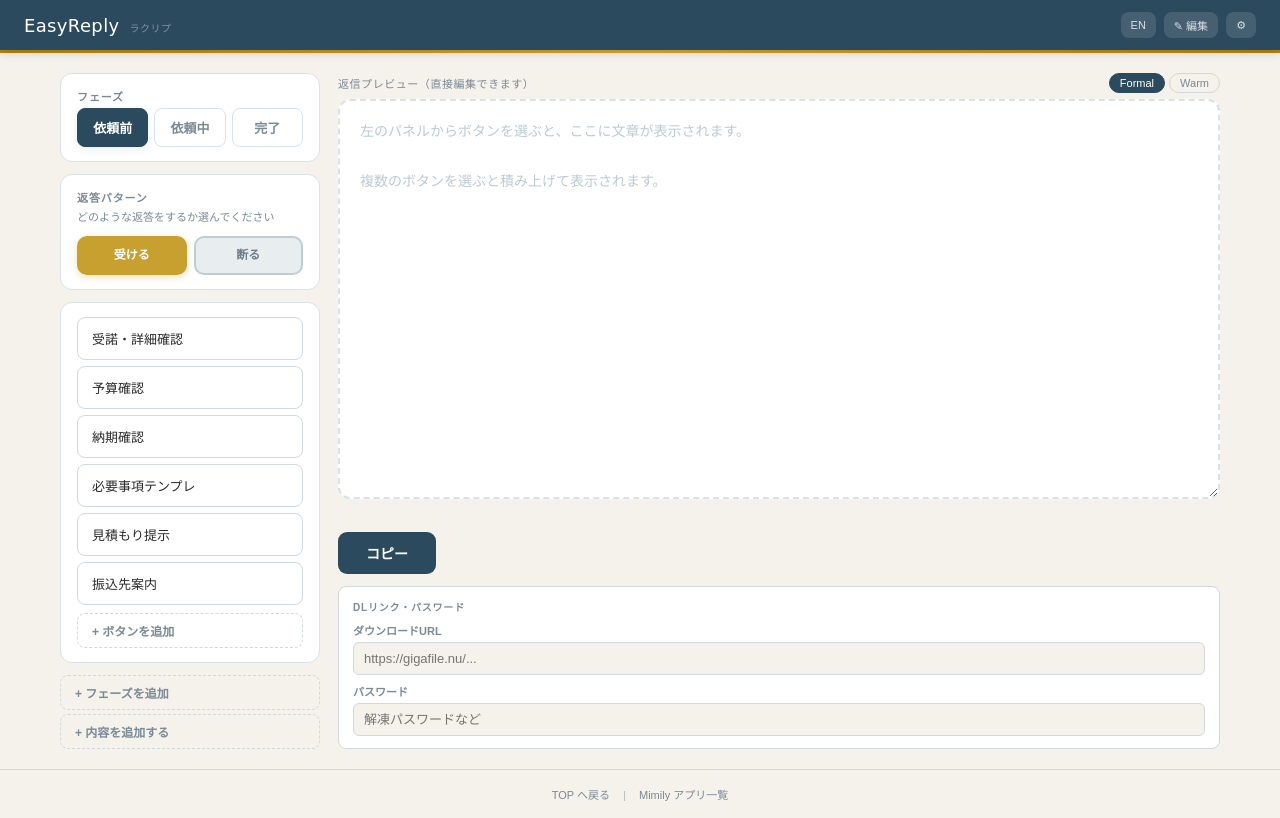
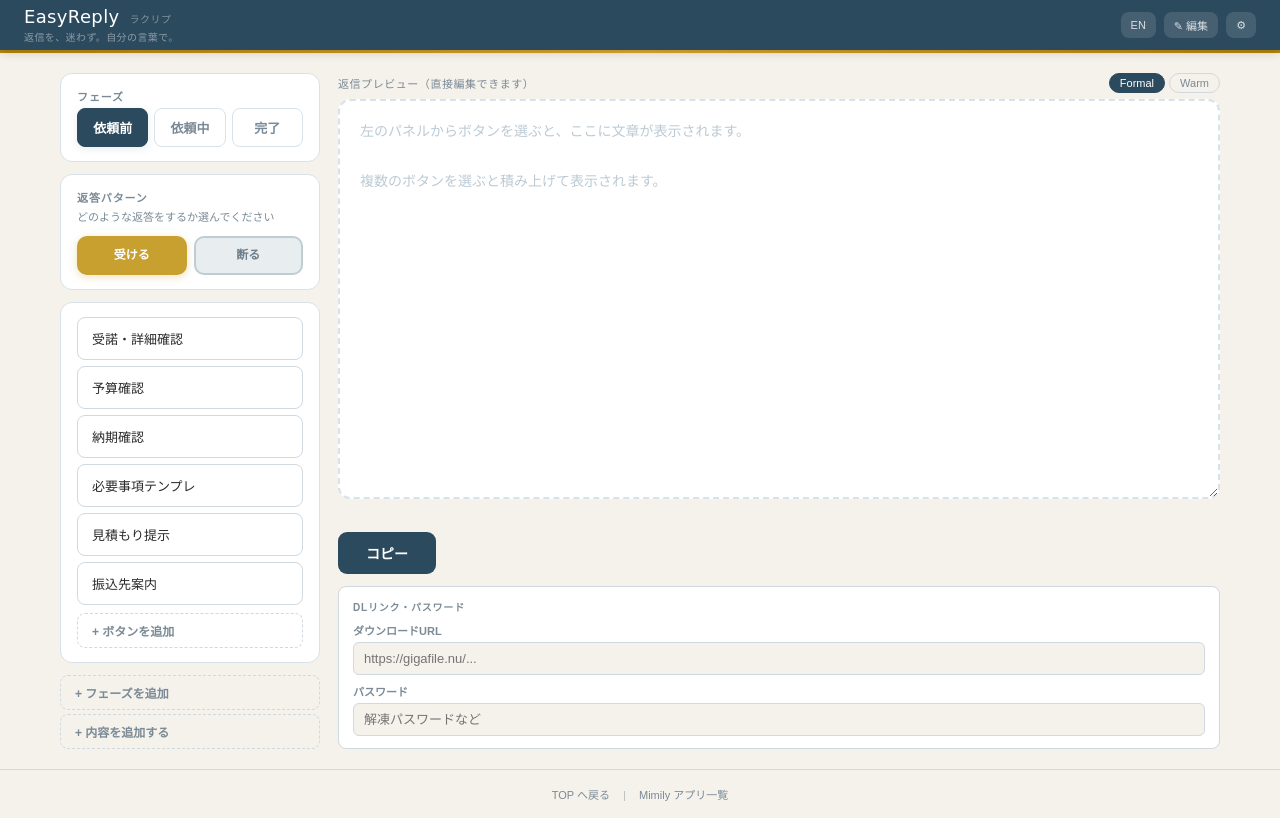
Before and after one commit to mimilyappdev/easyreply, a website built with Vite: page src/index.html in a window 1280 px wide. Built offline with nearby package versions, Linux system fonts and the light colour scheme; a web font is replaced by a local one.

Commit message:
feat: ヘッダータグライン追加（PC表示・スマホ非表示）・i18n言語切替await修正

```diff
--- a/src/i18n/en.json
+++ b/src/i18n/en.json
@@ -1,7 +1,8 @@
 {
   "app": {
     "name": "EasyReply",
-    "tagline": "Quick Reply Templates"
+    "tagline": "Quick Reply Templates",
+    "catchcopy": "Your words. Your way."
   },
   "nav": {
     "settings": "Settings",
--- a/src/i18n/ja.json
+++ b/src/i18n/ja.json
@@ -1,7 +1,8 @@
 {
   "app": {
     "name": "EasyReply",
-    "tagline": "ラクリプ"
+    "tagline": "ラクリプ",
+    "catchcopy": "返信を、迷わず。自分の言葉で。"
   },
   "nav": {
     "settings": "設定",
--- a/src/index.html
+++ b/src/index.html
@@ -13,8 +13,11 @@
 
 <header>
   <div class="header-left">
-    <a class="logo" href="../">EasyReply</a>
-    <span class="logo-sub">ラクリプ</span>
+    <div class="logo-row">
+      <a class="logo" href="../">EasyReply</a>
+      <span class="logo-sub">ラクリプ</span>
+    </div>
+    <span class="logo-tagline" data-i18n="app.catchcopy">返信を、迷わず。自分の言葉で。</span>
   </div>
   <div class="header-actions">
     <button id="btn-lang" class="icon-btn" title="言語切替">JP</button>
--- a/src/main.js
+++ b/src/main.js
@@ -417,10 +417,10 @@ document.getElementById('btn-edit-mode').addEventListener('click', () => {
 })
 
 // Lang toggle
-document.getElementById('btn-lang').addEventListener('click', () => {
+document.getElementById('btn-lang').addEventListener('click', async () => {
   const next = lang() === 'ja' ? 'en' : 'ja'
   localStorage.setItem('er_lang', next)
-  i18next.changeLanguage(next)
+  await i18next.changeLanguage(next)
   renderAll()
 })
 
--- a/src/style.css
+++ b/src/style.css
@@ -51,8 +51,19 @@ header {
 }
 .header-left {
   display: flex;
+  flex-direction: column;
+  align-items: flex-start;
+  gap: 2px;
+}
+.logo-row {
+  display: flex;
   align-items: baseline;
   gap: 10px;
+}
+.logo-tagline {
+  font-size: 10px;
+  color: rgba(255,255,255,0.45);
+  letter-spacing: 0.04em;
 }
 .logo {
   font-family: 'Tilt Warp', cursive;
@@ -665,6 +676,7 @@ body.edit-mode .content-btn.active .btn-actions { display: flex; }
   .site-footer { padding-bottom: 72px; }
   .dl-area { display: none; }
   .dl-btn { display: block; }
+  .logo-tagline { display: none; }
 
   .bottom-nav {
     display: block;
```
